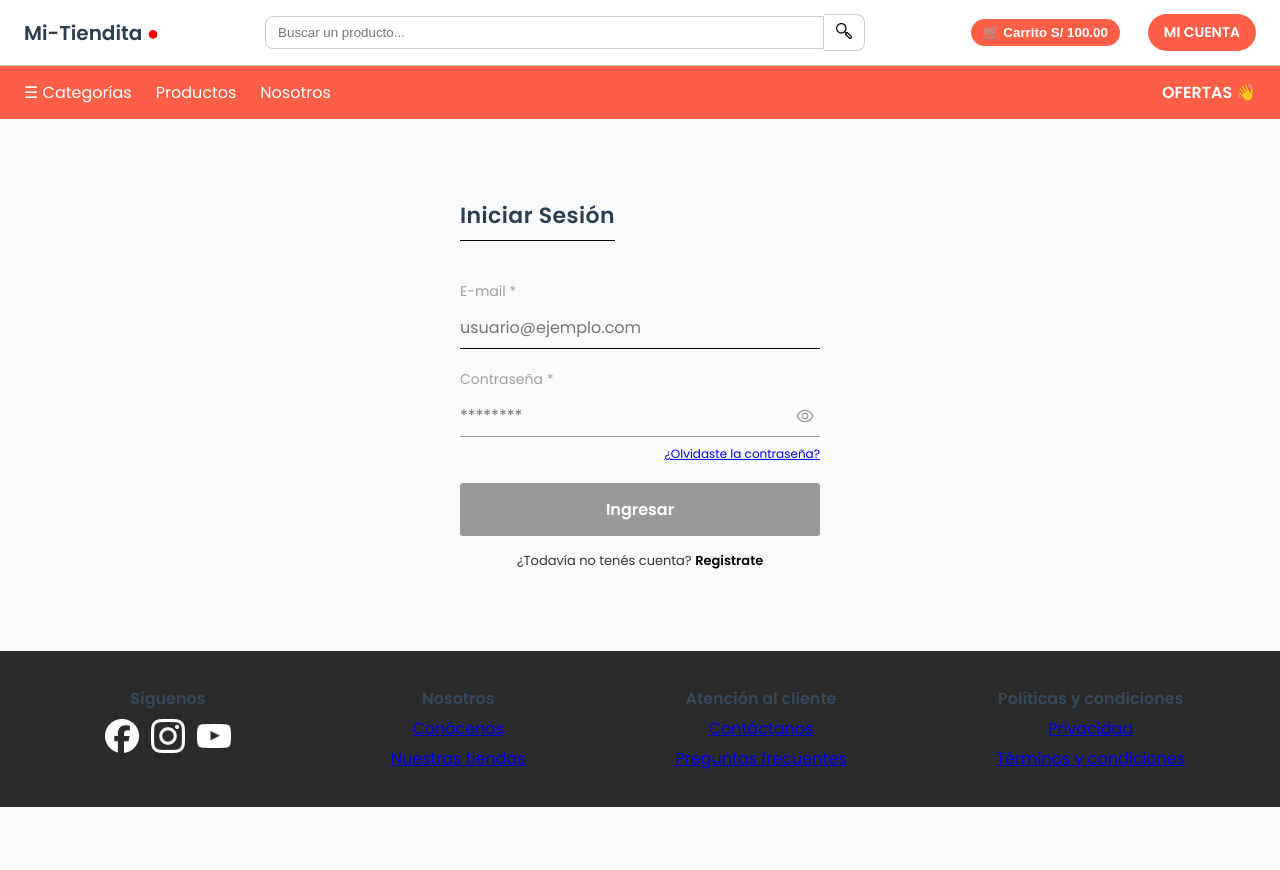
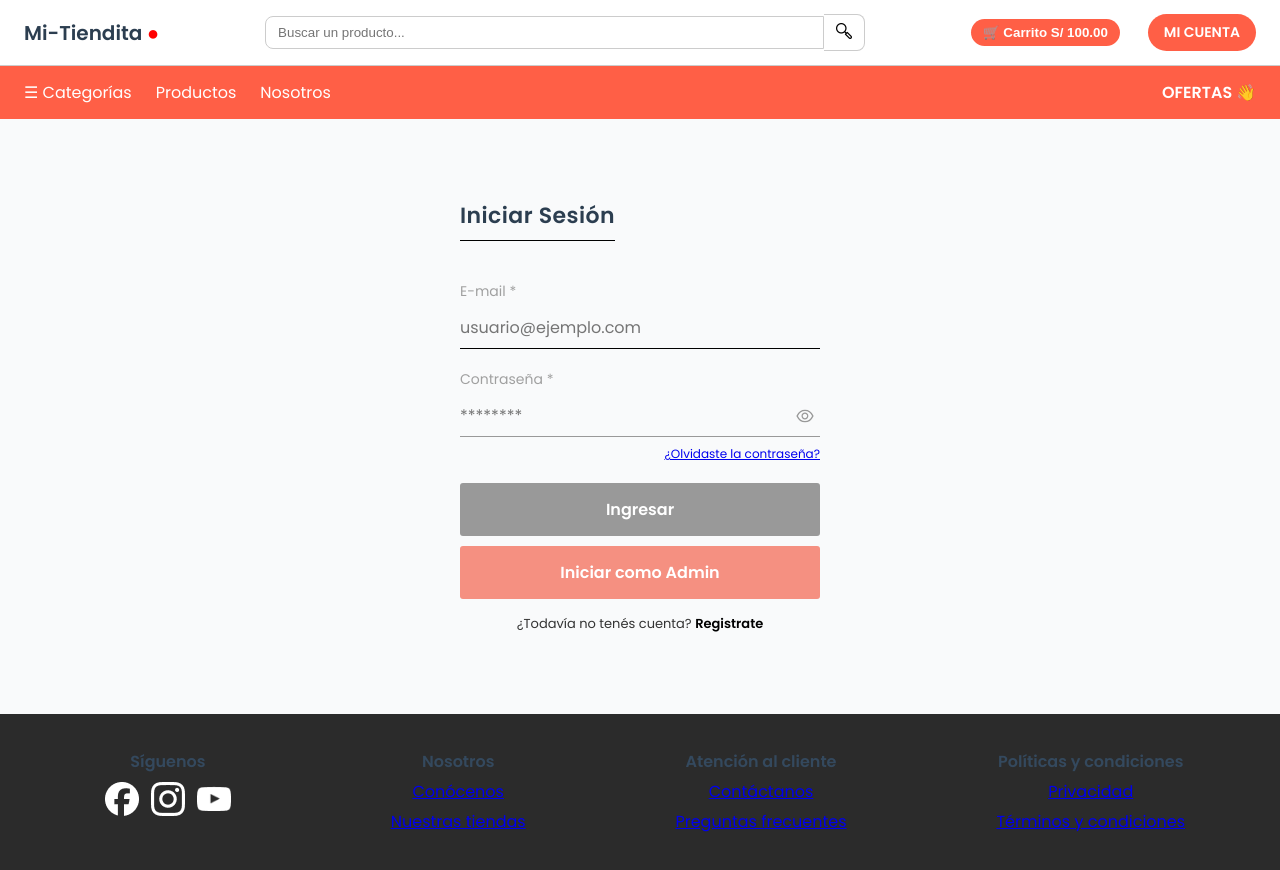
Before and after one commit to DareekShot/mi-tienda, a React (Vite) app: page /login in a window 1280 px wide. Before the commit the page ends 807 px from the top, so only its background shows below. Built offline with nearby package versions, Linux system fonts and the light colour scheme.

Commit message:
Agregar boton Inciar como Administrador

```diff
--- a/src/pages/Login/Login.jsx
+++ b/src/pages/Login/Login.jsx
@@ -111,6 +111,13 @@ const Login = () => {
           >
             Ingresar
           </button>
+          <button
+            type="button"
+            className="login-button admin-button"
+            onClick={() => navigate('/admin-login')}
+          >
+            Iniciar como Admin
+          </button>
 
           {generalError && <p className="login-error">{generalError}</p>}
         </form>
--- a/src/pages/Login/login.css
+++ b/src/pages/Login/login.css
@@ -139,3 +139,21 @@
 .password-toggle:hover {
   color: #000;
 }
+.admin-button {
+  margin-top: 10px;
+  background-color: #f59081;
+  border: none;
+  padding: 14px 0;
+  border-radius: 3px;
+  font-size: 16px;
+  font-weight: 600;
+  color: white;
+  font-family: 'Poppins','Helvetica Neue',Helvetica,Arial,sans-serif;
+  cursor: pointer;
+  transition: background-color 0.3s ease, box-shadow 0.3s ease;
+}
+
+.admin-button:hover {
+  background-color: #ff5f46;
+  box-shadow: 0 4px 8px rgba(0,0,0,0.2);
+}
```
Lines whose indentation alone changed are shown as unchanged.
